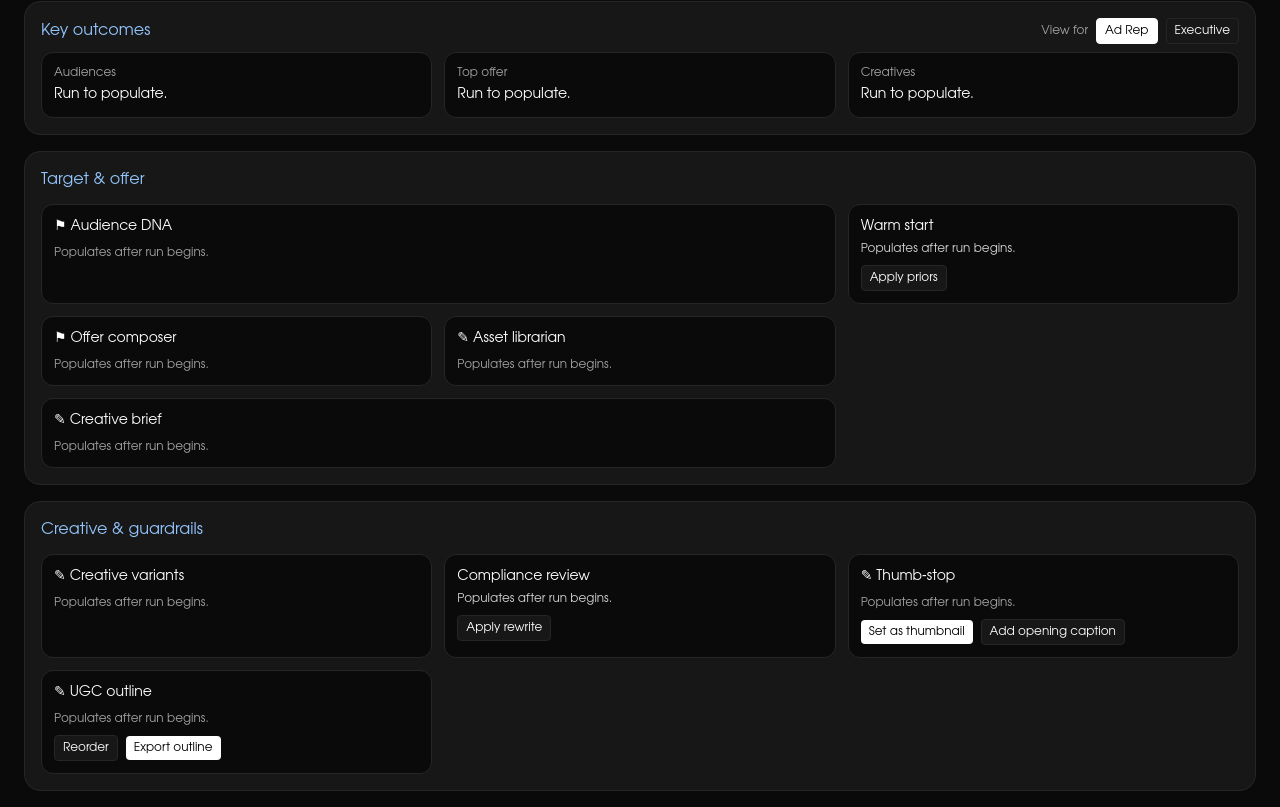
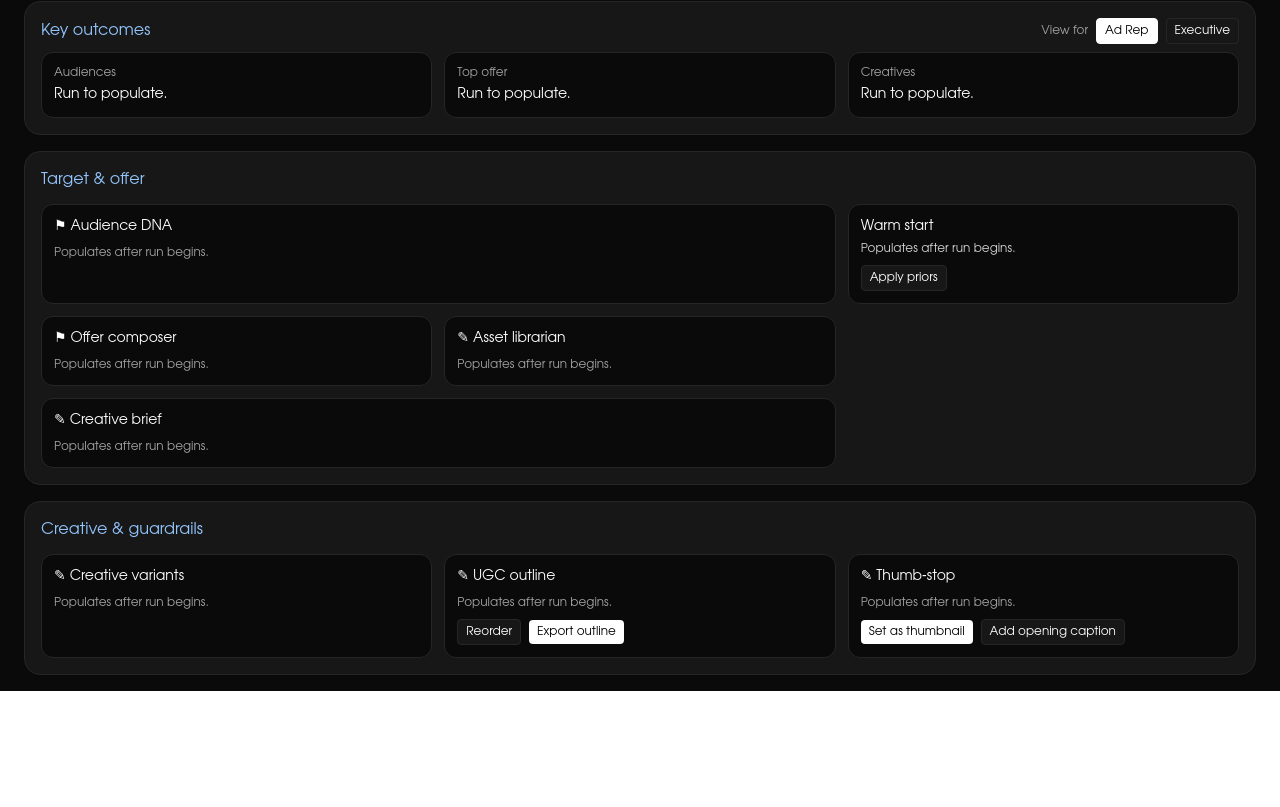
Before and after one commit to aurelius-in/adops-flightdeck-multi-agent, a React (Vite) app in the folder web/: page / in a window 1280 px wide. Shown: the part 612-1419 px from the top of the page. After the commit the page ends 1303 px from the top, so only its background shows below. Built offline with nearby package versions, Linux system fonts and the light colour scheme.

Commit message:
Roles: centralized roleConfig for Plan/Operate/Audit; filter visible agents, ops blocks, and audit panels per role; enable attribution whatif only for Media Buyer and Executive.

```diff
--- /dev/null
+++ b/web/src/lib/roles.ts
@@ -0,0 +1,61 @@
+export type UserRole = "Ad Rep"|"Creative"|"Compliance"|"Media Buyer"|"Executive";
+
+export type RoleConfig = {
+  planAgents: string[];
+  operateBlocks: [agent:string, type?:string][];
+  audit: { showAttribution:boolean; attributionWhatIf:boolean; showLTV:boolean; showReport:boolean; showExec:boolean; compactAttribution:boolean };
+};
+
+const ALL_PLAN = [
+  "Audience DNA","Warm start","Offer composer","Asset librarian","Creative brief",
+  "Creative variants","Gene splicer","Tone balancer","Compliance review","Thumb‑stop",
+  "Localization","Accessibility","Style prompts","Voiceover scripts","UGC outline","Prompt palette"
+];
+
+const ALL_OPERATE: [string,string?][] = [
+  ["experiment","design"],["pacing","plan"],["spo","routes"],["roadmap","queue"],
+  ["anomaly","tick"],["rootcause","analysis"],["negatives","list"],["fraud","ivtrate"],["budget","caps"],["audit","changes"]
+];
+
+export const roleConfig: Record<UserRole, RoleConfig> = {
+  "Ad Rep": {
+    planAgents: ["Audience DNA","Warm start","Offer composer","Asset librarian","Creative brief","Creative variants","UGC outline","Thumb‑stop"],
+    operateBlocks: [["experiment","design"],["pacing","plan"],["roadmap","queue"],["anomaly","tick"],["rootcause","analysis"],["negatives","list"],["budget","caps"],["audit","changes"]],
+    audit: { showAttribution:true, attributionWhatIf:false, showLTV:true, showReport:true, showExec:false, compactAttribution:true }
+  },
+  "Creative": {
+    planAgents: ["Creative brief","Creative variants","Gene splicer","Tone balancer","Style prompts","Voiceover scripts","UGC outline","Accessibility","Localization"],
+    operateBlocks: [["experiment","design"],["anomaly","tick"],["rootcause","analysis"],["roadmap","queue"],["audit","changes"],["negatives","list"]],
+    audit: { showAttribution:false, attributionWhatIf:false, showLTV:true, showReport:true, showExec:false, compactAttribution:true }
+  },
+  "Compliance": {
+    planAgents: ["Compliance review","Creative brief","Prompt palette","Accessibility","Localization"],
+    operateBlocks: [["audit","changes"],["negatives","list"],["fraud","ivtrate"]],
+    audit: { showAttribution:true, attributionWhatIf:false, showLTV:false, showReport:true, showExec:false, compactAttribution:true }
+  },
+  "Media Buyer": {
+    planAgents: ["Audience DNA","Warm start","Offer composer","Creative variants","Thumb‑stop"],
+    operateBlocks: ALL_OPERATE,
+    audit: { showAttribution:true, attributionWhatIf:true, showLTV:true, showReport:true, showExec:false, compactAttribution:false }
+  },
+  "Executive": {
+    planAgents: ["Audience DNA","Offer composer","Creative brief","Creative variants"],
+    operateBlocks: [["experiment","design"],["pacing","plan"],["roadmap","queue"],["audit","changes"]],
+    audit: { showAttribution:true, attributionWhatIf:true, showLTV:true, showReport:true, showExec:true, compactAttribution:false }
+  }
+};
+
+export function allowedPlanAgents(role?: string): string[] {
+  if (!role || !(role in roleConfig)) return ALL_PLAN;
+  return roleConfig[role as UserRole].planAgents;
+}
+
+export function allowedOperateBlocks(role?: string): [string,string?][] {
+  if (!role || !(role in roleConfig)) return ALL_OPERATE;
+  return roleConfig[role as UserRole].operateBlocks;
+}
+
+export function auditPreferences(role?: string) {
+  if (!role || !(role in roleConfig)) return roleConfig["Media Buyer"]; // default to full
+  return roleConfig[role as UserRole];
+}
--- a/web/src/screens/Audit.tsx
+++ b/web/src/screens/Audit.tsx
@@ -1,6 +1,7 @@
 import { useEffect, useMemo, useState } from "react";
 import { summarize } from "../lib/format";
 import { isOfflineMode, loadOfflineRun } from "../lib/offline";
+import { auditPreferences } from "../lib/roles";
 
 export default function Audit({ role, runId, onQueue }: { role?: string; runId: string; onQueue?: (item:{id:string; agent:string; title:string; reason?:string; impact?:string})=>void }) {
   const [data, setData] = useState<any>({});
@@ -10,14 +11,15 @@ export default function Audit({ role, runId, onQueue }: { role?: string; runId:
     fetch(`http://localhost:8787/api/runs/${runId}`).then(r=>r.json()).then(setData);
   }, [runId]);
   if (!runId && !isOfflineMode()) return <div className="text-neutral-400">Start a run in Plan.</div>;
+  const prefs = auditPreferences(role).audit;
   return (
     <div className="card p-4" title="Final artifacts, attribution, LTV and executive summary">
       <div className="font-medium mb-2 text-brand-blue">Audit & Learn</div>
       <div className="grid grid-cols-1 md:grid-cols-2 gap-3 mb-3">
-        <AttributionPanel attrib={data?.artifacts?.attribution} onQueue={onQueue} compact={role==="Ad Rep"} />
-        <LTVPanel ltv={data?.artifacts?.ltv} />
-        <SummaryCard title="Report" value={summarize("report","summary", data?.artifacts?.report)} />
-        <SummaryCard title="Executive narrative" value={String(data?.artifacts?.execNarrative ?? "")} />
+        {prefs.showAttribution && <AttributionPanel attrib={data?.artifacts?.attribution} onQueue={onQueue} compact={prefs.compactAttribution} whatIf={prefs.attributionWhatIf} />}
+        {prefs.showLTV && <LTVPanel ltv={data?.artifacts?.ltv} />}
+        {prefs.showReport && <SummaryCard title="Report" value={summarize("report","summary", data?.artifacts?.report)} />}
+        {prefs.showExec && <SummaryCard title="Executive narrative" value={String(data?.artifacts?.execNarrative ?? "")} />}
       </div>
       <div className="flex items-center gap-2">
         <button className="px-3 py-2 rounded-lg bg-white text-black">Download report pack</button>
@@ -37,7 +39,7 @@ function SummaryCard({ title, value }:{ title:string; value:string }) {
   );
 }
 
-function AttributionPanel({ attrib, onQueue, compact }:{ attrib:any; onQueue?: (item:any)=>void; compact?: boolean }) {
+function AttributionPanel({ attrib, onQueue, compact, whatIf }:{ attrib:any; onQueue?: (item:any)=>void; compact?: boolean; whatIf?: boolean }) {
   const credit = attrib?.credit ?? [];
   const channels = credit.map((c:any)=>c.channel);
   const [from, setFrom] = useState<string>(channels?.[0] || "");
@@ -53,7 +55,7 @@ function AttributionPanel({ attrib, onQueue, compact }:{ attrib:any; onQueue?: (
           <AttributionBar key={c.channel} label={c.channel} low={c.low ?? Math.max(0,c.point-0.07)} point={c.point ?? 0} high={c.high ?? Math.min(1,c.point+0.07)} />
         ))}
       </div>
-      {channels.length>=2 && !compact && (
+      {channels.length>=2 && whatIf && !compact && (
         <div className="mt-3 border-t border-neutral-800 pt-2">
           <div className="text-xs text-neutral-400 mb-1">What‑if reallocation</div>
           <div className="flex items-center gap-2 text-xs mb-1">
--- a/web/src/screens/Plan.tsx
+++ b/web/src/screens/Plan.tsx
@@ -1,5 +1,6 @@
 import { useEffect, useState } from "react";
 import { isOfflineMode, loadOfflineRun } from "../lib/offline";
+import { allowedPlanAgents } from "../lib/roles";
 
 export default function Plan({ onRun, runId, onQueue, role }: { onRun: (id: string)=>void; runId?: string; onQueue?: (item:{id:string; agent:string; title:string; reason?:string; impact?:string})=>void; role?: string }) {
   const [product, setProduct] = useState("SmartWater Bottle");
@@ -81,8 +82,8 @@ export default function Plan({ onRun, runId, onQueue, role }: { onRun: (id: stri
           )}
         </div>
       </div>
-      <AgentGrid title="Target & offer" agents={filterAgents(role, ["Audience DNA","Warm start","Offer composer","Asset librarian","Creative brief"]) } runId={runId} snapshot={snapshot} onQueue={onQueue} />
-      <AgentGrid title="Creative & guardrails" agents={filterAgents(role, ["Creative variants","Gene splicer","Tone balancer","Compliance review","Thumb‑stop","Localization","Accessibility","Style prompts","Voiceover scripts","UGC outline","Prompt palette"]) } runId={runId} snapshot={snapshot} onQueue={onQueue} />
+      <AgentGrid title="Target & offer" agents={allowedPlanAgents(role).filter(a=>["Audience DNA","Warm start","Offer composer","Asset librarian","Creative brief"].includes(a))} runId={runId} snapshot={snapshot} onQueue={onQueue} />
+      <AgentGrid title="Creative & guardrails" agents={allowedPlanAgents(role).filter(a=>["Creative variants","Gene splicer","Tone balancer","Compliance review","Thumb‑stop","Localization","Accessibility","Style prompts","Voiceover scripts","UGC outline","Prompt palette"].includes(a))} runId={runId} snapshot={snapshot} onQueue={onQueue} />
     </div>
   );
 }
@@ -283,14 +284,7 @@ function iconForAgent(agent:string): string {
   return m[agent] || "";
 }
 
-function filterAgents(role: string | undefined, agents: string[]): string[] {
-  if (!role || role === "Ad Rep") {
-    // Ad Rep sees planning + actionable creative, hides deep compliance/tooling
-    const hide = new Set(["Gene splicer","Tone balancer","Localization","Accessibility","Style prompts","Voiceover scripts","Prompt palette"]);
-    return agents.filter(a=>!hide.has(a));
-  }
-  return agents;
-}
+// role filtering now centralized in lib/roles
 
 function AgentCardDetailed({ agent, runId, snapshot, onQueue }:{agent:string; runId?: string; snapshot?: any; onQueue?: (item:any)=>void}) {
   const a = snapshot?.artifacts || {};
```
Also changed, not shown: web/src/screens/Operate.tsx (+19 -2 lines).
